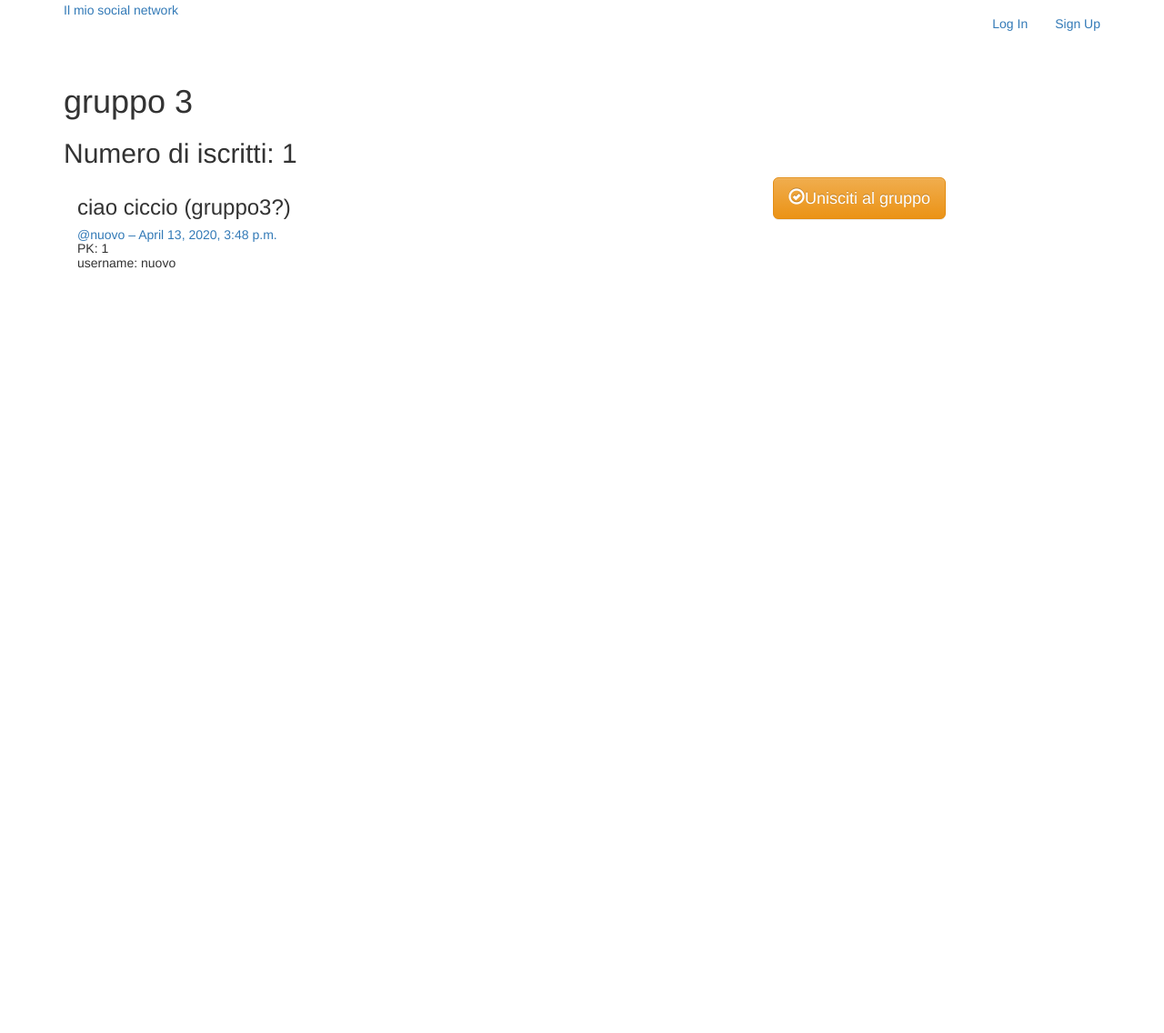
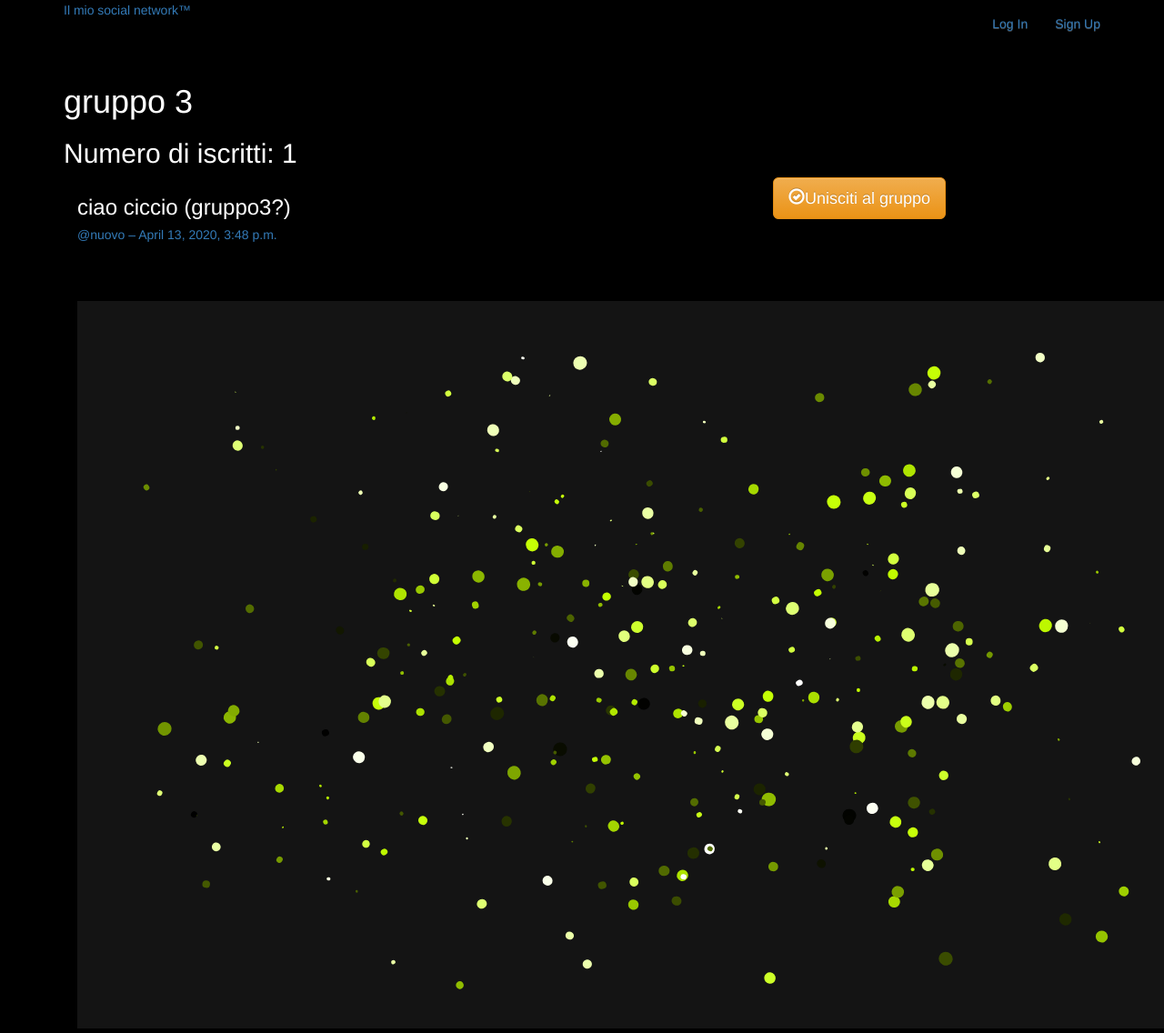
Before and after one commit to tommasosansone91/basic-social-network, a Django app: a page that uses templates/base.html in a window 1280 px wide; the page is wider, and only the part inside the window is pictured. Shown: that part at 91% size. Before the commit the page ends 295 px from the top of that part, so only its background shows below. Run offline with Django 3.2, Linux system fonts and the light colour scheme; data comes from the database, SQL or seed files in the repository; some libraries are stand-ins or nearby versions.

Commit message:
terminato con codepen

```diff
--- a/groups/templates/groups/group_detail.html
+++ b/groups/templates/groups/group_detail.html
@@ -38,7 +38,7 @@
         {% if group.posts.count == 0 %}
         {% comment %} i django tag vogliono sempre gli spazi tra stringhe e valori {% endcomment %}
 
-        <h2>Ancora nessun post in questo gruppo!</h2>
+        <h2>Ancora nessun post in questo gruppo...</h2>
 
         {% else %}
 
--- a/groups/templates/groups/group_list.html
+++ b/groups/templates/groups/group_list.html
@@ -8,7 +8,7 @@
             {% if user.is_authenticated %}
                 <h2>Bentornato
                 <a href="{% url 'posts:for_user' username=user.username %}">
-                @{{user.username}}!
+                @{{user.username}} !
                 </a>
                 </h2>
             {% endif %}
@@ -21,7 +21,7 @@
         </div>
         {% if user.is_authenticated %}
         <a href="{% url 'groups:create' %}" class='btn btn-md btn-fill btn-warning'>
-        <span class="glyphicon glyphicon-plus-sign">Crea nuovo gruppo!</span>
+        <span class="glyphicon glyphicon-plus-sign">Crea nuovo gruppo</span>
         </a>
         {% endif %}
 
@@ -40,7 +40,7 @@
                  <div class="row">
                     <div class="col-md-4">
                         <span class="badge">{{group.members.count}}</span>
-                        member{{group.members.count|pluralize}}
+                        membri{{group.members.count|pluralize}}
                     </div>
                     <div class="col-md-4">
                         <span class="badge">{{group.posts.count}}</span>
--- a/posts/templates/posts/_post.html
+++ b/posts/templates/posts/_post.html
@@ -20,10 +20,6 @@
 
         </time>
 
-        <p>
-        PK: {{ post.pk }}<br>
-        username: {{ post.user.username }}
-        </p>
 
 		</h5>
 
@@ -37,10 +33,10 @@
 
 
             {% comment %} abilita la cancellazione di un post solo se lo user che lo ha postato è autenticato {% endcomment %}
-            {% if user.is_authenticated and post.user.username == user.username %}
+            {% if user.is_authenticated and post.user.username == user.username and not hide_delete %}
 
 
-            <a href="{% url 'posts:delete' pk=post.pk %}" title="delete" class="btn btn-simple">
+            <a href="{% url 'posts:delete'  pk=post.pk %}" title="delete" class="btn btn-simple">
                 <span class="glyphicon glyphicon-remove text-danger" aria-hidden="true"></span>
                 <!-- aria hidden è per le persone con disabilità -->
                 <span class="text-danger icon-label">Delete</span>
--- a/simplesocial/settings.py
+++ b/simplesocial/settings.py
@@ -159,7 +159,7 @@
 STATIC_URL = '/static/'
 
 # aggiungo
-STATICFILES_DIR = [ os.path.join(BASE_DIR, 'static')]
+STATICFILES_DIRS = [ os.path.join(BASE_DIR, 'static')]
 
 # aggiunti per fixare failed deploy
 # raise ImproperlyConfigured("You're using the staticfiles app " remote:        django.core.exceptions.ImproperlyConfigured: You're using the staticfiles app without having set the STATIC_ROOT setting to a filesystem path.
--- a/static/css/master.css
+++ b/static/css/master.css
@@ -0,0 +1,5 @@
+/* source mezzo */
+body{
+  background:#141414;
+  overflow:hidden;
+}
--- /dev/null
+++ b/static/simplesocial/css/master.css
@@ -0,0 +1,7 @@
+/* scelto da Jose */
+body{
+    margin: 0;
+    overflow: hidden;
+    background-color: black;
+    color: white;
+}
--- /dev/null
+++ b/static/simplesocial/js/master.js
@@ -0,0 +1,17 @@
+// SOURCE: http://codepen.io/Thibka/pen/mWGxNj
+window.onload = function(argument) {
+    var request = window.requestAnimationFrame || window.mozRequestAnimationFrame || window.webkitRequestAnimationFrame || function(cb) { return setTimeout(cb, 30) };  w = window.innerWidth, h = window.innerHeight;  var canvas = document.getElementById('c'); canvas.width = w, canvas.height = h;  var c = canvas.getContext("2d"), x = 100, y = 100, pointsObjectArray = [], frameCount = 1;  pointsNumber = 300, mouseCoordinate = [null, null], clickCheck = false;  window.document.body.onclick = function(argument) { mouseCoordinate = [argument.clientX, argument.clientY]; if (!clickCheck) { clickCheck = !clickCheck; } for (var i = 0; i < pointsNumber; i++) { pointsObjectArray[i] = new Point(); }; frameCount = 1; }
+       /* check the number of argument to make sure which dimension we want. (onely 1~3)*/
+       var bezierLine = function(bezierPointArray, frame) { frame = frame / 400; minusT = 1 - frame; tempCoordinate = [0, 0]; switch (bezierPointArray.length) { case 2: tempCoordinate[0] = minusT * bezierPointArray[0][0] + frame * bezierPointArray[1][0]; tempCoordinate[1] = minusT * bezierPointArray[0][1] + frame * bezierPointArray[1][1]; return tempCoordinate; case 3: tempCoordinate[0] = Math.pow(minusT, 2) * bezierPointArray[0][0] + 2 * minusT * frame * bezierPointArray[1][0] + Math.pow(frame, 2) * bezierPointArray[2][0]; tempCoordinate[1] = Math.pow(minusT, 2) * bezierPointArray[0][1] + 2 * minusT * frame * bezierPointArray[1][1] + Math.pow(frame, 2) * bezierPointArray[2][1]; return tempCoordinate; case 4: tempCoordinate[0] = Math.pow(minusT, 3) * bezierPointArray[0][0] + 3 * bezierPointArray[1][0] * frame * Math.pow(minusT, 2) + 3 * bezierPointArray[2][0] * Math.pow(frame, 2) * minusT + bezierPointArray[3][0] * Math.pow(frame, 3); tempCoordinate[1] = Math.pow(minusT, 3) * bezierPointArray[0][1] + 3 * bezierPointArray[1][1] * frame * Math.pow(minusT, 2) + 3 * bezierPointArray[2][1] * Math.pow(frame, 2) * minusT + bezierPointArray[3][1] * Math.pow(frame, 3); return tempCoordinate; } }
+       var random = function() { tempI = arguments[0]; return Math.random() * tempI; }
+
+       /* start from startPoint, end at endPoint. During the animation, use previousPoint and nextPoint to caculate it.
+           then use bezierPoint 1 and 2 to make the curve.  */
+       var Point = function() { if (clickCheck) { this.startPoint = mouseCoordinate; this.endPoint = [mouseCoordinate[0]+1, mouseCoordinate[1]+1]; } else { this.startPoint = [null, null]; this.endPoint = [null, null]; } this.previousPoint = [null, null]; this.nextPoint = [null, null]; this.bezierPoint1 = [null, null]; this.bezierPoint2 = [null, null]; this.moveCount = 0; this.moveCountCheck = 0; this.color = null; this.lineWidth = random(15); this.cap = "round"; this.speed = 0.4; }
+       Point.prototype.update = function(frame, whichPoint) { if (frame < 2) { frame = frame * this.speed;  if (clickCheck) {  } else { this.startPoint = [w / 2, h / 2]; this.endPoint = [w / 2 + 1, h / 2 + 1]; } this.previousPoint = this.startPoint; this.bezierPoint1 = [random(w), random(h)]; this.bezierPoint2 = [random(w), random(h)];  } else { frame = frame * this.speed;  if (this.previousPoint[0] != this.endPoint[0] || this.previousPoint[1] != this.endPoint[1]) {  this.nextPoint = bezierLine([this.previousPoint, this.bezierPoint1, this.bezierPoint2, this.endPoint], frame); c.beginPath(); c.moveTo(this.previousPoint[0], this.previousPoint[1]); c.lineTo(this.nextPoint[0], this.nextPoint[1]); if (this.color) { c.strokeStyle = this.color; } else { c.strokeStyle = 'hsla(' + ((frame) * 5) % 360 + ', ' + "100%" + ', ' + random(100).toString() + "%" + ', 1)'; } c.lineWidth = this.lineWidth; c.lineCap = this.cap; c.stroke();  this.previousPoint = this.nextPoint;  } else { frameCount = 0; } } };  function init(pointsNum) { for (var i = 0; i < pointsNum; i++) { pointsObjectArray[i] = new Point(); }; }
+       function loop() {  c.fillStyle = 'rgba(20,20,20,1)'; c.fillRect(0, 0, w, h); for (var i = 0; i < pointsObjectArray.length; i++) { pointsObjectArray[i].update(frameCount, i); };  frameCount++; window.requestAnimationFrame(loop); }
+       init(pointsNumber);
+       loop();
+
+
+   }
--- a/templates/base.html
+++ b/templates/base.html
@@ -33,12 +33,14 @@
   </head>
   <body>
 
+
+
     {% comment %} barra di navigazione {% endcomment %}
     <nav class="navbar mynav" role="navigation" id="navbar">
 
         <div class="container">
 
-            <a href="{% url 'home' %}">Il mio social network</a>
+            <a href="{% url 'home' %}">Il mio social network™</a>
 
             <ul class="nav navbar-nav navbar-right">
 
@@ -66,9 +68,14 @@
         </div>
     </nav>
 
+
+
     <div class="container mycontent">
 
+
         {% block content %}
+
+
 
         {% endblock %}
 
@@ -76,5 +83,25 @@
 
     <br><br><br>
 
+
+
+
+    <!-- HTML direct styling -->
+        <canvas id="c"></canvas>
+
+
+
+
   </body>
+
+<!-- CSS -->
+{% comment %} <link rel="stylesheet" type="text/css" href={% static "css/master.css" %}> {% endcomment %}
+
+<!-- JS -->
+<script src="{% static "simplesocial/js/master.js" %}" type="text/javascript" ></script>
+
+
+
+
+
 </html>
--- a/templates/index.html
+++ b/templates/index.html
@@ -4,7 +4,7 @@
 
 {% load static %}
 
-    <h1>Benvenuti nel mio social network</h1>
+    <h1>Benvenuti nel social network di Tommaso</h1>
 
     <br>
 
```
Also changed, not shown: posts/templates/posts/post_confirm_delete.html (+5 -3 lines), posts/urls.py (+6 -1 lines), posts/views.py (+0 -20 lines).
